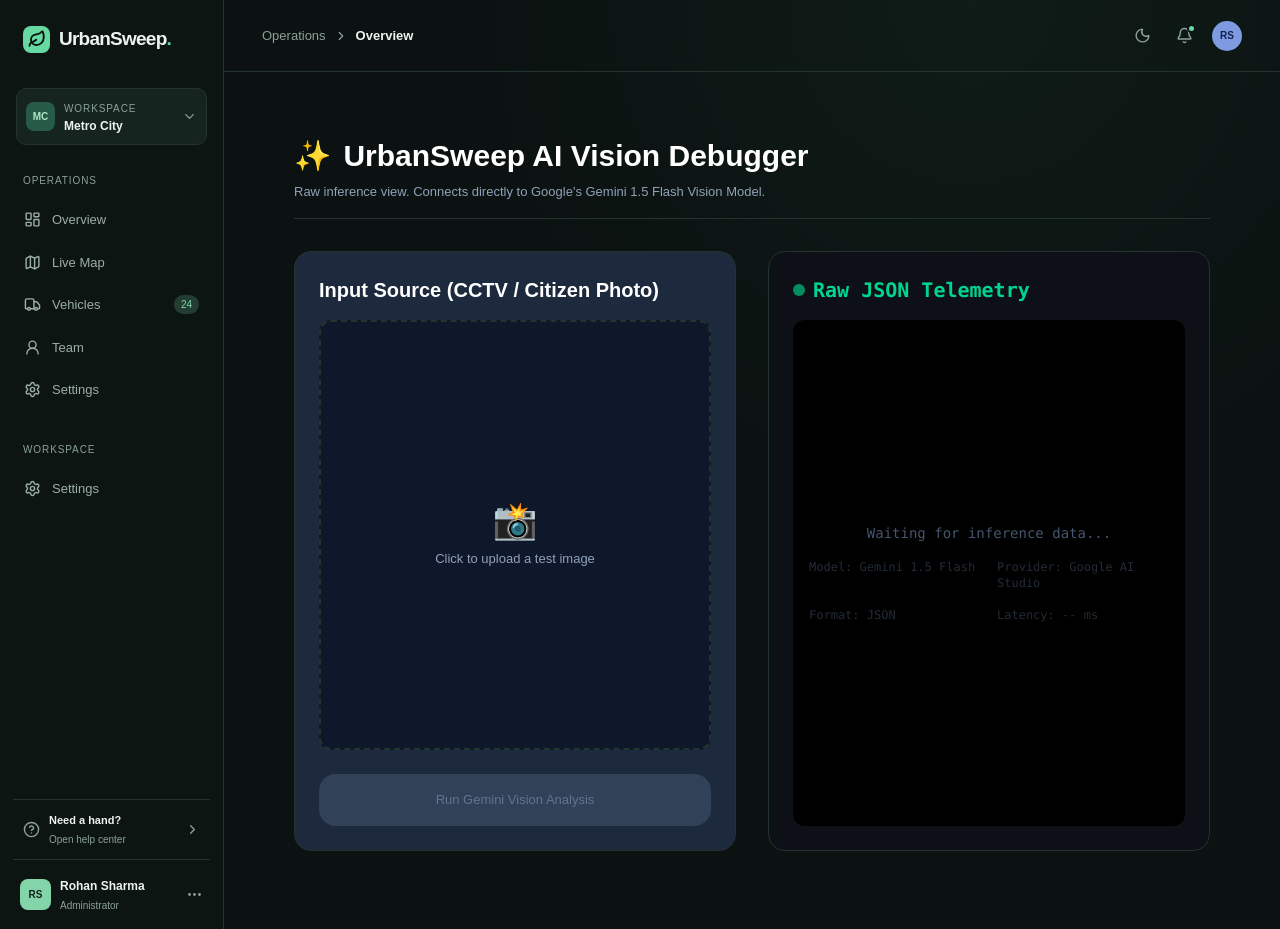
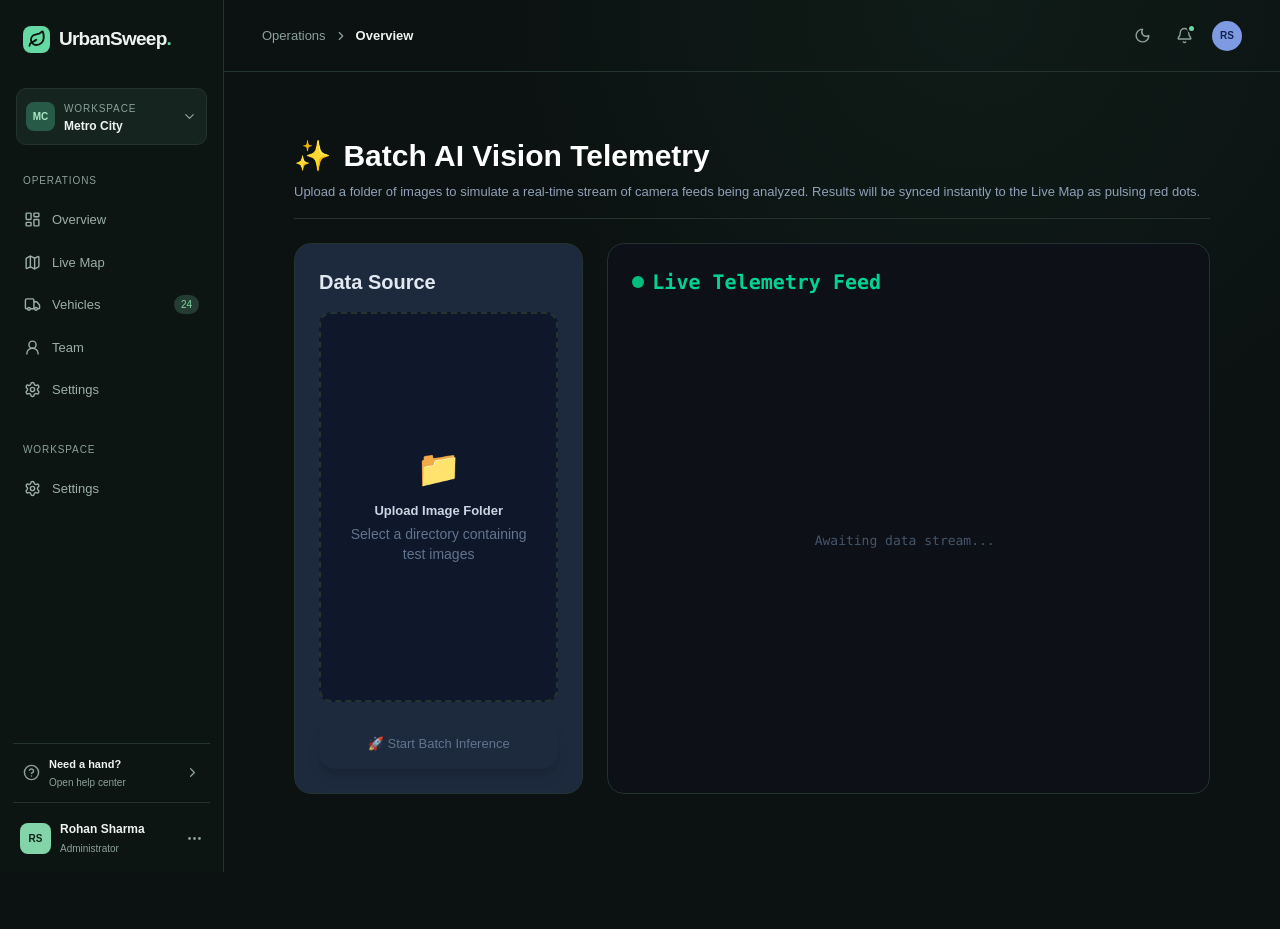
Before and after one commit to PhaseDev6/Automate-India, a Next.js app: page /debug in a window 1280 px wide. After the commit the page ends 872 px from the top, so only its background shows below. Built offline with nearby package versions, Linux system fonts and the light colour scheme.

Commit message:
Fix: Implement batch inference UI and sync telemetry to map

```diff
--- a/app/debug/page.tsx
+++ b/app/debug/page.tsx
@@ -1,179 +1,204 @@
 'use client'
 
-import { useState, useRef } from 'react'
+import { useState, useRef, useEffect } from 'react'
 
 export default function DebugPage() {
-  const [imageFile, setImageFile] = useState<File | null>(null)
-  const [imagePreview, setImagePreview] = useState<string | null>(null)
-  const [loading, setLoading] = useState(false)
-  const [result, setResult] = useState<any>(null)
-  const [error, setError] = useState<string | null>(null)
+  const [imageFiles, setImageFiles] = useState<File[]>([])
+  const [isProcessing, setIsProcessing] = useState(false)
+  const [results, setResults] = useState<any[]>([])
+  const [currentIndex, setCurrentIndex] = useState(0)
 
   const fileInputRef = useRef<HTMLInputElement>(null)
 
-  const handleImageChange = (e: React.ChangeEvent<HTMLInputElement>) => {
-    if (e.target.files && e.target.files[0]) {
-      const file = e.target.files[0]
-      setImageFile(file)
+  // Clear previous results on mount
+  useEffect(() => {
+    localStorage.removeItem('recentDetections')
+  }, [])
 
-      // Create preview URL
-      const reader = new FileReader()
-      reader.onload = (e) => {
-        setImagePreview(e.target?.result as string)
-      }
-      reader.readAsDataURL(file)
-
-      // Reset previous results
-      setResult(null)
-      setError(null)
+  const handleFolderChange = (e: React.ChangeEvent<HTMLInputElement>) => {
+    if (e.target.files && e.target.files.length > 0) {
+      const filesArray = Array.from(e.target.files).filter(f => f.type.startsWith('image/'))
+      setImageFiles(filesArray)
+      setResults([])
+      setCurrentIndex(0)
     }
   }
 
-  const runInference = async () => {
-    if (!imageFile) {
-      setError("Please upload an image to analyze.")
-      return
-    }
+  const runBatchInference = async () => {
+    if (imageFiles.length === 0) return
 
-    setLoading(true)
-    setError(null)
+    setIsProcessing(true)
+    const newResults: any[] = []
+
+    // Simulate mapping random lat/lng in Greater Noida for the test images
+    const baseLat = 28.4728
+    const baseLng = 77.5028
+
+    for (let i = 0; i < imageFiles.length; i++) {
+      setCurrentIndex(i)
+      const file = imageFiles[i]
 
       try {
         const formData = new FormData()
-      formData.append('file', imageFile)
+        formData.append('file', file)
 
         const response = await fetch(`/api/analyze-trash`, {
           method: 'POST',
           body: formData,
         })
 
-      if (!response.ok) {
-        const errorData = await response.json().catch(() => ({}))
-        throw new Error(`Server returned ${response.status}: ${errorData.error || response.statusText}`)
+        if (!response.ok) throw new Error("API Error")
+        const data = await response.json()
+
+        // Add mock location data to the telemetry
+        const detection = {
+          ...data,
+          id: `det-${Date.now()}-${i}`,
+          filename: file.name,
+          lat: baseLat + (Math.random() - 0.5) * 0.04,
+          lng: baseLng + (Math.random() - 0.5) * 0.04,
+          timestamp: new Date().toISOString()
         }
 
-      const data = await response.json()
-      setResult(data)
+        newResults.push(detection)
+        setResults([...newResults]) // Trigger re-render
+
+        // Sync with the Live Map via localStorage
+        localStorage.setItem('recentDetections', JSON.stringify(newResults))
+
+        // Artificial delay so judges can see the stream processing
+        await new Promise(r => setTimeout(r, 1500))
+
       } catch (err: any) {
-      console.error(err)
-      setError(`Analysis failed. Details: ${err.message}`)
-    } finally {
-      setLoading(false)
+        console.error("Failed on file:", file.name, err)
       }
     }
 
+    setIsProcessing(false)
+  }
+
   return (
-    <div className="p-8 max-w-7xl mx-auto text-white">
-      <div className="mb-8 border-b border-slate-700 pb-4">
+    <div className="p-8 max-w-7xl mx-auto text-white h-[90vh] flex flex-col">
+      <div className="mb-6 border-b border-slate-700 pb-4 shrink-0">
         <h1 className="text-3xl font-bold mb-2 flex items-center">
           <span className="text-emerald-400 mr-3">✨</span>
-          UrbanSweep AI Vision Debugger
+          Batch AI Vision Telemetry
         </h1>
         <p className="text-slate-400">
-          Raw inference view. Connects directly to Google's Gemini 1.5 Flash Vision Model.
+          Upload a folder of images to simulate a real-time stream of camera feeds being analyzed.
+          Results will be synced instantly to the Live Map as pulsing red dots.
         </p>
       </div>
 
-      <div className="grid grid-cols-1 lg:grid-cols-2 gap-8">
+      <div className="grid grid-cols-1 lg:grid-cols-3 gap-6 flex-1 overflow-hidden">
 
-        {/* Left Column: Image Input */}
-        <div className="flex flex-col gap-4">
-          <div className="bg-slate-800 p-6 rounded-xl border border-slate-700 flex-1 flex flex-col">
-            <h2 className="text-xl font-semibold mb-4">Input Source (CCTV / Citizen Photo)</h2>
+        {/* Control Panel */}
+        <div className="bg-slate-800 p-6 rounded-xl border border-slate-700 flex flex-col h-full">
+          <h2 className="text-xl font-semibold mb-4 text-slate-200">Data Source</h2>
 
           <div
-              className="flex-1 border-2 border-dashed border-slate-600 rounded-lg flex flex-col items-center justify-center relative overflow-hidden bg-slate-900 min-h-[300px] cursor-pointer hover:border-emerald-500 transition-colors"
+            className="flex-1 border-2 border-dashed border-slate-600 rounded-lg flex flex-col items-center justify-center bg-slate-900 cursor-pointer hover:border-emerald-500 transition-colors p-6 text-center mb-4"
             onClick={() => fileInputRef.current?.click()}
           >
-              {imagePreview ? (
-                <img src={imagePreview} alt="Preview" className="absolute inset-0 w-full h-full object-contain" />
-              ) : (
-                <div className="text-center p-6">
-                  <div className="text-4xl mb-2">📸</div>
-                  <p className="text-slate-400">Click to upload a test image</p>
-                </div>
-              )}
+            <div className="text-4xl mb-3">📁</div>
+            <p className="text-slate-300 font-semibold mb-1">Upload Image Folder</p>
+            <p className="text-slate-500 text-sm">Select a directory containing test images</p>
+
+            {/* The webkitdirectory attribute allows folder selection */}
             <input
               type="file"
               ref={fileInputRef}
               className="hidden"
               accept="image/*"
-                onChange={handleImageChange}
+              // @ts-ignore
+              webkitdirectory="true"
+              directory="true"
+              multiple
+              onChange={handleFolderChange}
             />
           </div>
 
+          {imageFiles.length > 0 && (
+            <div className="mb-4 bg-slate-900 p-3 rounded border border-slate-700 text-sm text-slate-300 flex justify-between items-center">
+              <span>{imageFiles.length} images loaded</span>
+              {isProcessing && <span className="text-emerald-400 animate-pulse">Processing {currentIndex + 1} / {imageFiles.length}...</span>}
+            </div>
+          )}
+
           <button
-              onClick={runInference}
-              disabled={loading || !imageFile}
-              className={`mt-6 w-full py-4 rounded-xl font-bold text-lg flex justify-center items-center gap-2 transition-all ${
-                loading ? 'bg-emerald-600/50 cursor-not-allowed' :
-                (!imageFile) ? 'bg-slate-700 text-slate-500 cursor-not-allowed' :
-                'bg-emerald-600 hover:bg-emerald-500 text-white shadow-[0_0_15px_rgba(16,185,129,0.4)]'
+            onClick={runBatchInference}
+            disabled={isProcessing || imageFiles.length === 0}
+            className={`w-full py-4 rounded-xl font-bold text-lg flex justify-center items-center gap-2 transition-all shadow-lg ${
+              isProcessing ? 'bg-slate-700 cursor-not-allowed text-emerald-400' :
+              imageFiles.length === 0 ? 'bg-slate-800 text-slate-500 cursor-not-allowed' :
+              'bg-emerald-600 hover:bg-emerald-500 text-white hover:shadow-[0_0_20px_rgba(16,185,129,0.5)]'
             }`}
           >
-              {loading ? (
-                <>
-                  <div className="w-5 h-5 border-2 border-white/30 border-t-white rounded-full animate-spin" />
-                  Processing Gemini Inference...
-                </>
+            {isProcessing ? (
+              <><div className="w-5 h-5 border-2 border-emerald-400/30 border-t-emerald-400 rounded-full animate-spin" /> Analyzing Stream...</>
             ) : (
-                'Run Gemini Vision Analysis'
+              '🚀 Start Batch Inference'
             )}
           </button>
+        </div>
 
-            {error && (
-              <div className="mt-4 p-4 bg-red-900/30 border border-red-500/50 rounded-lg text-red-200 text-sm">
-                {error}
+        {/* Results Stream */}
+        <div className="bg-[#0d1117] p-6 rounded-xl border border-slate-700 lg:col-span-2 flex flex-col h-full overflow-hidden">
+          <h2 className="text-xl font-semibold mb-4 text-emerald-400 font-mono flex items-center gap-2 shrink-0">
+            <span className={`w-3 h-3 rounded-full bg-emerald-500 ${isProcessing ? 'animate-pulse' : ''}`}></span>
+            Live Telemetry Feed
+          </h2>
+
+          <div className="flex-1 overflow-y-auto pr-2 space-y-4">
+            {results.length === 0 && !isProcessing && (
+              <div className="h-full flex items-center justify-center text-slate-600 font-mono">
+                Awaiting data stream...
               </div>
             )}
+
+            {results.map((res, idx) => (
+              <div key={idx} className="bg-slate-900 border border-slate-700 rounded-lg p-4 font-mono text-sm shadow-md animate-in slide-in-from-right-4 fade-in duration-300">
+                <div className="flex justify-between items-start mb-2 border-b border-slate-800 pb-2">
+                  <div className="text-emerald-400 font-bold">Image: {res.filename}</div>
+                  <div className="text-slate-500 text-xs">{new Date(res.timestamp).toLocaleTimeString()}</div>
+                </div>
+
+                <div className="grid grid-cols-2 md:grid-cols-4 gap-4 mb-2">
+                  <div>
+                    <div className="text-slate-500 text-xs mb-1">Severity</div>
+                    <div className={`font-bold ${res.severity_score > 70 ? 'text-red-400' : 'text-emerald-400'}`}>{res.severity_score}%</div>
+                  </div>
+                  <div>
+                    <div className="text-slate-500 text-xs mb-1">Volume Est.</div>
+                    <div className="text-slate-300">{res.volume_estimate}</div>
+                  </div>
+                  <div>
+                    <div className="text-slate-500 text-xs mb-1">Dispatch</div>
+                    <div className={res.dispatch_required ? 'text-red-400 font-bold' : 'text-slate-400'}>
+                      {res.dispatch_required ? 'REQUIRED' : 'NO'}
+                    </div>
+                  </div>
+                  <div>
+                    <div className="text-slate-500 text-xs mb-1">Mapped Coordinates</div>
+                    <div className="text-slate-400 text-xs truncate">[{res.lat.toFixed(4)}, {res.lng.toFixed(4)}]</div>
                   </div>
                 </div>
 
-        {/* Right Column: JSON Output */}
-        <div className="bg-[#0d1117] p-6 rounded-xl border border-slate-700 flex flex-col h-[600px]">
-          <h2 className="text-xl font-semibold mb-4 text-emerald-400 font-mono flex items-center gap-2">
-            <span className="w-3 h-3 rounded-full bg-emerald-500 animate-pulse"></span>
-            Raw JSON Telemetry
-          </h2>
-
-          <div className="flex-1 overflow-auto bg-black rounded-lg p-4 font-mono text-sm">
-            {result ? (
-              <pre className="text-green-400 whitespace-pre-wrap break-all">
-                {JSON.stringify(result, null, 2)}
-              </pre>
-            ) : (
-              <div className="h-full flex flex-col items-center justify-center text-slate-600">
-                <p>Waiting for inference data...</p>
-                <div className="mt-4 grid grid-cols-2 gap-4 text-xs opacity-50">
-                  <div>Model: Gemini 1.5 Flash</div>
-                  <div>Provider: Google AI Studio</div>
-                  <div>Format: JSON</div>
-                  <div>Latency: -- ms</div>
+                <div className="text-slate-400 text-xs mt-2 bg-black p-2 rounded">
+                  {res.analysis_summary}
                 </div>
               </div>
-            )}
-          </div>
+            ))}
 
-          {result && (
-            <div className="mt-4 grid grid-cols-1 md:grid-cols-2 gap-4">
-              <div className="bg-slate-800 p-4 rounded-xl text-center">
-                <div className="text-sm text-slate-400 mb-1">Severity Score</div>
-                <div className="text-3xl font-bold text-red-400">{result.severity_score}%</div>
-              </div>
-              <div className="bg-slate-800 p-4 rounded-xl text-center flex flex-col justify-center">
-                <div className="text-sm text-slate-400 mb-1">Dispatch Required</div>
-                <div className={`text-lg font-bold mt-1 px-4 py-2 rounded ${result.dispatch_required ? 'bg-red-500/20 text-red-400' : 'bg-emerald-500/20 text-emerald-400'}`}>
-                  {result.dispatch_required ? 'YES - DISPATCH NOW' : 'NO - MONITOR'}
-                </div>
-              </div>
-              <div className="bg-slate-800 p-4 rounded-xl text-left md:col-span-2">
-                <div className="text-sm text-slate-400 mb-2">Analysis Summary</div>
-                <div className="text-md text-white">{result.analysis_summary}</div>
-              </div>
+            {/* Scroll anchor */}
+            {isProcessing && (
+              <div className="text-center py-4">
+                <div className="inline-block w-4 h-4 border-2 border-emerald-500/30 border-t-emerald-500 rounded-full animate-spin" />
               </div>
             )}
           </div>
         </div>
       </div>
+    </div>
   )
 }
--- a/components/InteractiveMap.tsx
+++ b/components/InteractiveMap.tsx
@@ -1,7 +1,7 @@
 'use client'
 
 import { useEffect, useState, useRef } from 'react'
-import { MapContainer, TileLayer, Marker, Popup, Polyline } from 'react-leaflet'
+import { MapContainer, TileLayer, Marker, Popup, Polyline, CircleMarker } from 'react-leaflet'
 import 'leaflet/dist/leaflet.css'
 import { vehicles as initialVehicles, wasteBins, sweepers as initialSweepers, depots } from '../lib/mockData'
 import L from 'leaflet'
@@ -92,6 +92,7 @@ export default function InteractiveMap({ height = '400px' }: { height?: string }
   // Live states
   const [liveVehicles, setLiveVehicles] = useState(initialVehicles)
   const [liveSweepers, setLiveSweepers] = useState(initialSweepers)
+  const [liveDetections, setLiveDetections] = useState<any[]>([])
   const [triggerRender, setTriggerRender] = useState(0)
 
   // Advanced Simulation State
@@ -255,7 +256,23 @@ export default function InteractiveMap({ height = '400px' }: { height?: string }
       setTriggerRender(prev => prev + 1) // Force update to redraw selected path
     }, 1000); // 1 second interval for ultra-smooth movement
 
-    return () => clearInterval(interval);
+    // Polling for Live Telemetry from Debug Page
+    const telemetryInterval = setInterval(() => {
+      try {
+        const stored = localStorage.getItem('recentDetections')
+        if (stored) {
+          const parsed = JSON.parse(stored)
+          if (Array.isArray(parsed) && parsed.length > 0) {
+            setLiveDetections(parsed)
+          }
+        }
+      } catch(e) {}
+    }, 2000)
+
+    return () => {
+      clearInterval(interval)
+      clearInterval(telemetryInterval)
+    }
   }, [])
 
   if (!mounted) return <div style={{ height, width: '100%', background: '#1e293b', borderRadius: '12px', display: 'flex', alignItems: 'center', justifyContent: 'center' }}>Loading Map...</div>
@@ -365,6 +382,39 @@ export default function InteractiveMap({ height = '400px' }: { height?: string }
             </Popup>
           </Marker>
         ))}
+
+        {/* Render Live AI Detections (Pulsing Red Dots) */}
+        {liveDetections.map((detection) => (
+          <CircleMarker
+            key={detection.id}
+            center={[detection.lat, detection.lng]}
+            radius={8}
+            pathOptions={{
+              color: '#ef4444',
+              fillColor: '#ef4444',
+              fillOpacity: 0.6,
+              weight: 2,
+              className: 'animate-ping' // Tailwind pulse effect on SVG
+            }}
+          >
+            <Popup className="custom-popup">
+              <div className="font-sans text-sm min-w-[200px]">
+                <div className="font-bold border-b border-slate-200 pb-1 mb-2 text-red-600">
+                  ⚠️ Live AI Detection
+                </div>
+                <div className="grid grid-cols-2 gap-1 mb-2">
+                  <span className="text-slate-500 font-semibold">Severity:</span>
+                  <span className="text-right font-bold text-red-500">{detection.severity_score}%</span>
+                  <span className="text-slate-500 font-semibold">Vol:</span>
+                  <span className="text-right">{detection.volume_estimate || 'Unknown'}</span>
+                </div>
+                <div className="text-xs text-slate-600 bg-slate-100 p-2 rounded">
+                  {detection.analysis_summary}
+                </div>
+              </div>
+            </Popup>
+          </CircleMarker>
+        ))}
       </MapContainer>
     </div>
   )
```
Lines whose indentation alone changed are shown as unchanged.
